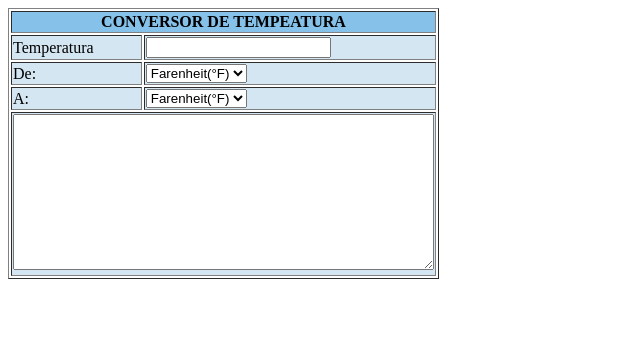
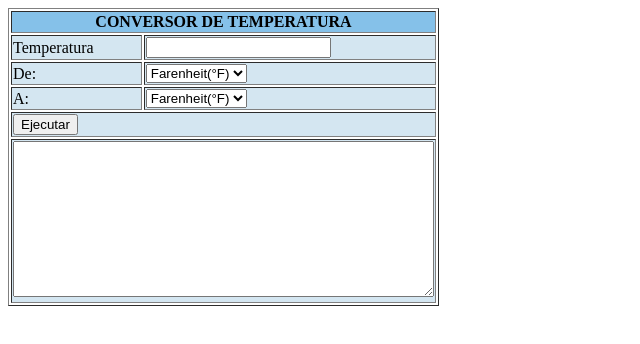
Before and after one commit to yisseth28/curso_js, a plain HTML site: page TALLERES/TALLER2/index.html in a window 1280 px wide. Shown: the whole page, without its empty margins (0-640 px from the left). Drawn offline with Linux system fonts and the light colour scheme.

Commit message:
taller 2:ejercicio1

```diff
--- a/TALLERES/TALLER2/index.html
+++ b/TALLERES/TALLER2/index.html
@@ -18,17 +18,17 @@
             width: 50%;
         }
     </style>
-    <form action="">
+    <form id="miformulario">
         <table border="1">
             <tr>
-                <th colspan="2"> CONVERSOR DE TEMPEATURA </th>
+                <th colspan="2"> CONVERSOR DE TEMPERATURA </th>
             </tr>
             <tr>
                 <td>
                     Temperatura
                 </td>
                 <td>
-                    <input type="text">
+                    <input type="text" id="valor">
                 </td>
             </tr>
             <tr>
@@ -36,7 +36,7 @@
                     De:
                 </td>
                 <td>
-                    <select  id="temp" name="temp">
+                    <select  id="temp1" name="temp1">
                         <option value="1">Farenheit(°F)</option>
                         <option value="2">Celsius(°C)</option>
                         <option value="3">Kelvin(K)</option>
@@ -48,7 +48,7 @@
                     A:
                 </td>
                 <td>
-                    <select  id="temp" name="temp">
+                    <select  id="temp2" name="temp2">
                         <option value="1">Farenheit(°F)</option>
                         <option value="2">Celsius(°C)</option>
                         <option value="3">Kelvin(K)</option>
@@ -57,11 +57,50 @@
             </tr>
             <tr>
                 <td colspan="2">
-                    <textarea rows="10" cols="50"></textarea>
+                    <button id="enviar" onclick="calcular()">Ejecutar</button>
+                </td>
+            </tr>
+            <tr>
+                <td colspan="2">
+                    <textarea rows="10" cols="50" id="resultado"></textarea>
                 </td>
 
             </tr>
         </table>
+        <script>
+            document.getElementById('enviar').addEventListener('click', function(event){
+            // Evitar que el formulario se envíe y la página se recargue
+            event.preventDefault();
+            });
+
+            function calcular(){
+                const valor=parseInt(document.getElementById('valor').value);
+                const temp1=document.getElementById('temp1').value;
+                const temp2=document.getElementById('temp2').value;
+                if(temp1==temp2){
+                    alert("Ingresa dos Escalas de temperatura distintos");
+                }
+                if(temp1==1 && temp2==2){
+                    alert("Conversion no disponible");
+                }else if (temp1==1 && temp2==3){
+                    respuesta=(5*(valor-32)/9+273.15);
+                    document.getElementById('resultado').textContent=respuesta;
+                }
+                if(temp1==2 && temp2==1){
+                    alert("Conversion no disponible");
+                }else if(temp1==2 && temp2==3){
+                    respuesta=(valor+273.15);
+                    document.getElementById('resultado').textContent=respuesta;
+                }
+                if (temp1==3 && temp2==2){
+                    respuesta=(valor-273.15);
+                    document.getElementById('resultado').textContent=respuesta;
+                }else if(temp1==3 && temp2==1){
+                    respuesta=(9*(valor-273.15)/5)+32;
+                    document.getElementById('resultado').textContent=respuesta;
+                }
+            }
+        </script>
     </form>
 
 </body>
```
Also changed, not shown: TALLERES/TALLER1/index.html (renamed from TALLERES/index.html), TALLERES/TALLER1/index.js (renamed from TALLERES/index.js), TALLERES/TALLER2/temperatura.js (deleted), 3 other files.
